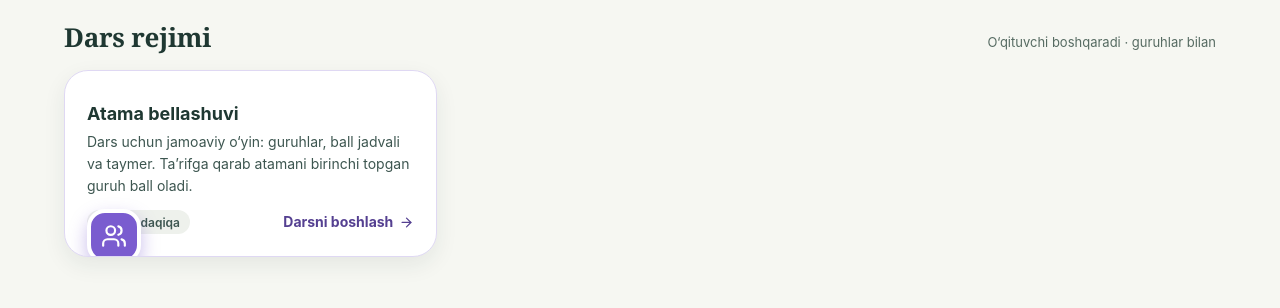
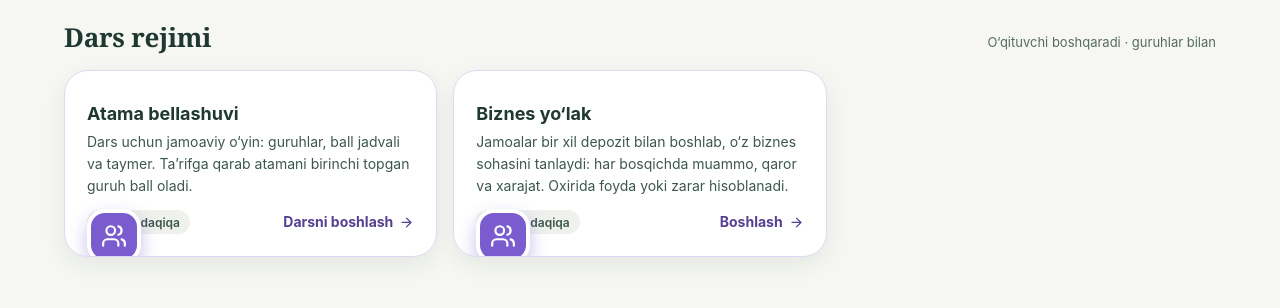
Before and after one commit to bahromqurbonov11-svg/iqtisodiyot-platform, a React (Vite) app: page /#/oyinlar in a window 1280 px wide. Shown: the part 250-558 px from the top of the page. Built offline with nearby package versions, Linux system fonts and the light colour scheme; no server answers.

Commit message:
Biznes yolak: oyinlar sahifasiga karta qoshildi

```diff
--- a/src/modules/games/GamesPage.tsx
+++ b/src/modules/games/GamesPage.tsx
@@ -76,6 +76,16 @@ export function GamesPage() {
               <span className="game-tile__cta">Darsni boshlash <ArrowRight size={15} aria-hidden /></span>
             </span>
           </Link>
+          <Link to={paths.game('biznes-yolak')} className="game-tile" style={{ ['--gc' as string]: 'var(--g-violet)' }}>
+            <span className="game-tile__glow" aria-hidden />
+            <span className="game-tile__icon"><Users size={26} aria-hidden /></span>
+            <h3>Biznes yo‘lak</h3>
+            <p>Jamoalar bir xil depozit bilan boshlab, o‘z biznes sohasini tanlaydi: har bosqichda muammo, qaror va xarajat. Oxirida foyda yoki zarar hisoblanadi.</p>
+            <span className="game-tile__foot">
+              <Badge tone="neutral" icon={<Timer size={12} />}>~40 daqiqa</Badge>
+              <span className="game-tile__cta">Boshlash <ArrowRight size={15} aria-hidden /></span>
+            </span>
+          </Link>
         </div>
       </section>
 
```
